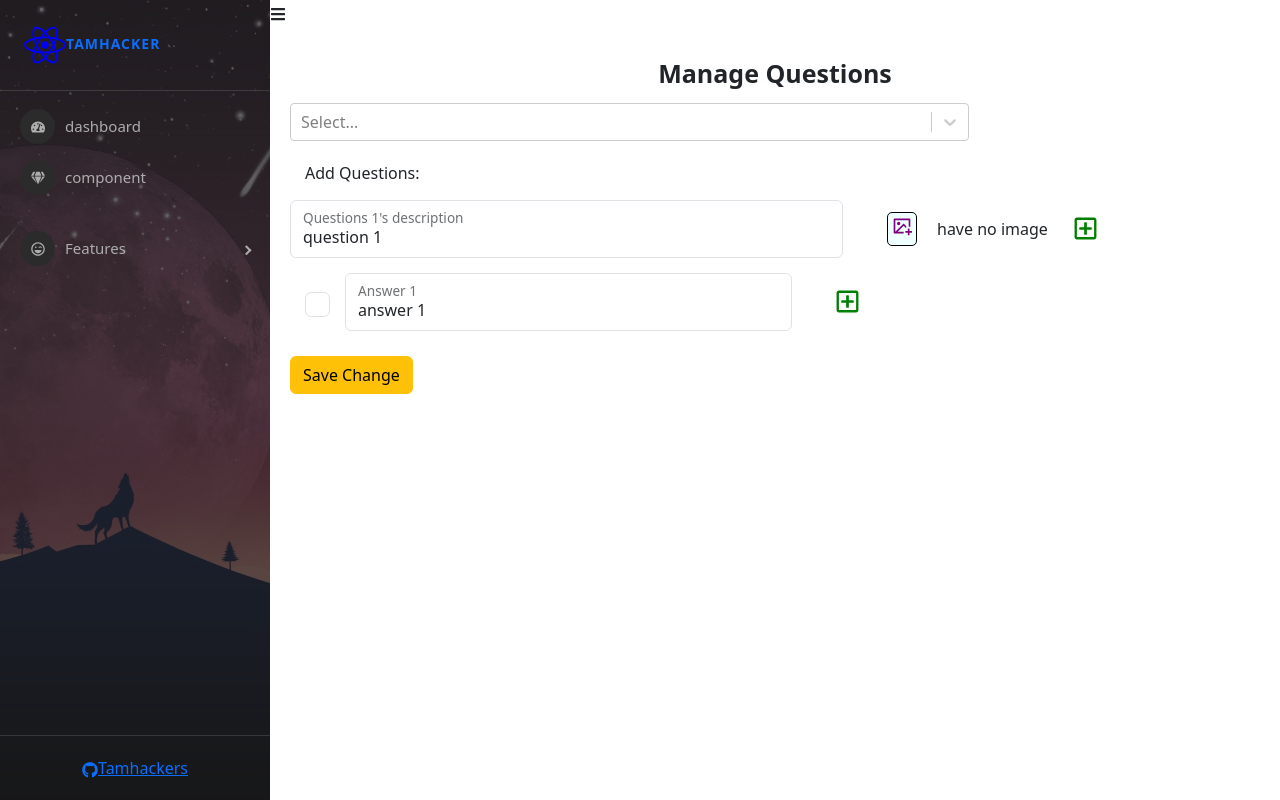
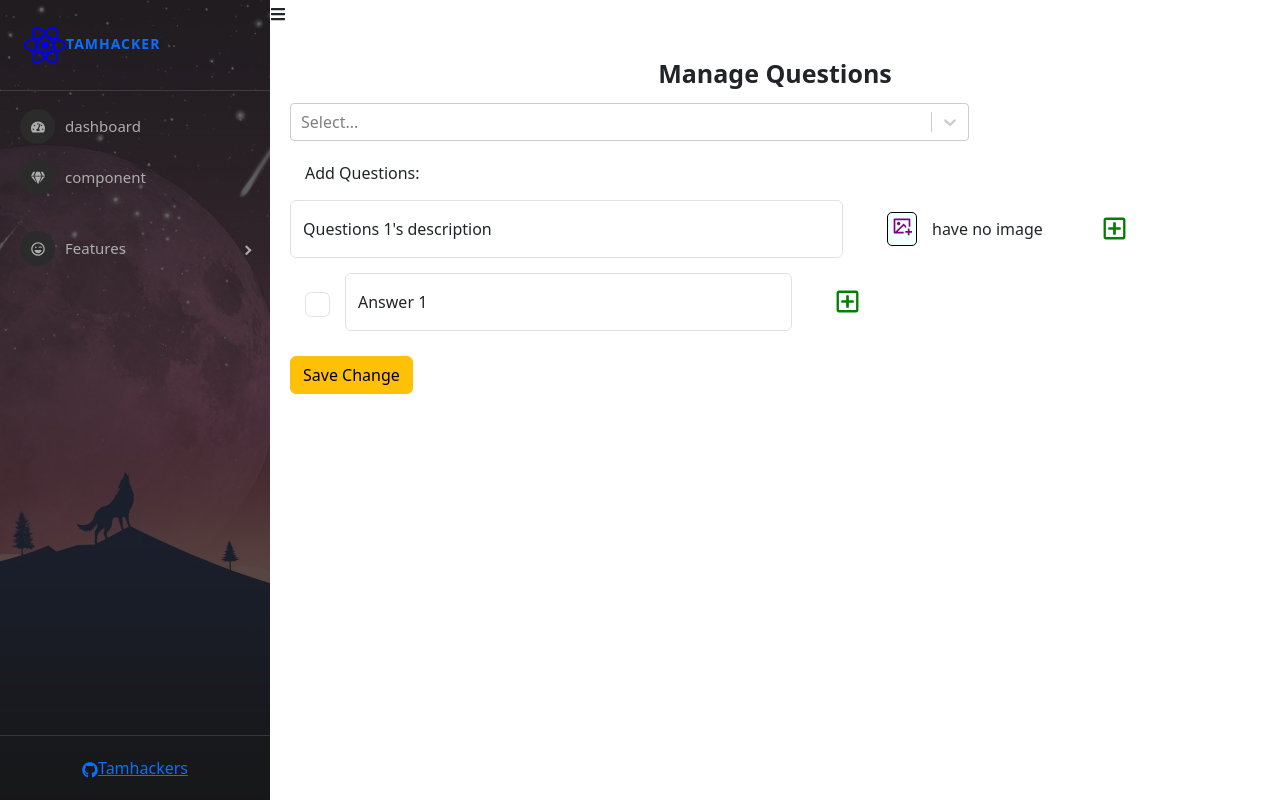
Before and after one commit to minhtam0308/my-proj, a React (Create React App) app: page /admin/manage-questions in a window 1280 px wide. Built offline with nearby package versions, Linux system fonts and the light colour scheme; no server answers.

Commit message:
finish add question into quiz

```diff
--- a/package.json
+++ b/package.json
@@ -10,6 +10,7 @@
     "bootstrap": "5.3.3",
     "lodash": "4.17.21",
     "react": "18.2.0",
+    "react-awesome-lightbox": "1.8.1",
     "react-bootstrap": "2.10.4",
     "react-dom": "18.2.0",
     "react-icon": "1.0.0",
--- a/src/component/Admin/Question/Questions.js
+++ b/src/component/Admin/Question/Questions.js
@@ -2,29 +2,54 @@ import './Questions.scss'
 import Select from 'react-select';
 import { FaRegMinusSquare, FaRegPlusSquare } from "react-icons/fa";
 import { RiImageAddLine } from "react-icons/ri";
-import { useState } from 'react';
+import { useEffect, useState } from 'react';
 import { v4 as uuidv4 } from 'uuid';
-import _, { every } from 'lodash'
-
+import _ from 'lodash'
+import Lightbox from "react-awesome-lightbox";
+import "react-awesome-lightbox/build/style.css";
+import { getQuizToManage, postAnsWithIdQuesForQuiz, postQuesForQuiz } from '../../service/APIrequest';
+import { toast } from 'react-toastify';
 
 const Questions = () => {
-
-
-    const [dataAddQues, setDataAddQues] = useState([{
+    const initQues = [{
         id: uuidv4(),
-        description: "question 1",
+        description: "",
         imageFile: '',
         imageName: '',
         answer: [
             {
                 id: uuidv4(),
-                description: 'answer 1',
+                description: '',
                 isCheck: false
             }
         ]
     }
-    ])
+    ]
 
+
+    const [dataAddQues, setDataAddQues] = useState(initQues)
+    const [viewImage, setViewImage] = useState("")
+    const [listQuiz, setListQuiz] = useState([])
+    const [quizSelect, setQuizSelect] = useState()
+    const [idEmpty, setIdEmpty] = useState("")
+
+    useEffect(() => {
+        getAllDataQuizManage()
+    }, [])
+
+    const getAllDataQuizManage = async () => {
+        const res = await getQuizToManage()
+        if (res && res.EC === 0) {
+            let temp = res.DT.map((item) => {
+                return ({
+                    value: item.id,
+                    label: `${item.id} - ${item.name} - ${item.description}`
+                })
+
+            })
+            setListQuiz(temp)
+        }
+    }
 
 
 
@@ -119,17 +144,80 @@ const Questions = () => {
         }
     }
 
-    const saveChange = () => {
-        console.log(dataAddQues)
+    const saveChange = async () => {
+        // postQuesForQuiz = (quiz_id, description, questionImage)
+        // postAnsWithIdQuesForQuiz = (description, correct_answer, question_id)
+        // khong the trinh tu
+        //submit question
+        // await Promise.all(dataAddQues.map(async (question) => {
+        //     const resQues = await postQuesForQuiz(+quizSelect.value, question.description, question.imageFile)
+        //     //submit ans
+        //     await Promise.all(question.answer.map(async (answer) => {
+        //         const resAns = await postAnsWithIdQuesForQuiz(answer.description, answer.isCheck, resQues.DT.id)
+        //     }))
+        // }))
+
+
+        //validate quiz
+        if (!quizSelect) {
+            toast.error(`Please choose the quiz`)
+            return;
+        }
+
+        //validate Ques ans
+
+
+        for (let i = 0; i < dataAddQues.length; i++) {
+            let countAns = 0
+            if (!dataAddQues[i].description) {
+                toast.error(`Empty question at Question ${i + 1}`)
+                setIdEmpty(dataAddQues[i].id)
+                return;
+            }
+            for (let j = 0; j < dataAddQues[i].answer.length; j++) {
+                if (!dataAddQues[i].answer[j].description) {
+                    toast.error(`Empty answer at Question ${i + 1} and answer ${j + 1}`)
+                    setIdEmpty(dataAddQues[i].answer[j].id)
+                    return;
+                }
+                if (dataAddQues[i].answer[j].isCheck) {
+                    countAns++;
+                }
+            }
+            if (countAns === 0) {
+                toast.error(`Please choose answer correct in question ${i + 1}`)
+                setIdEmpty(dataAddQues[i].id)
+                return
+            }
+            setIdEmpty()
+        }
+
+
+        // theo trinh tu
+        for (const question of dataAddQues) {
+            const resQues = await postQuesForQuiz(+quizSelect.value, question.description, question.imageFile)
+            for (const answer of question.answer) {
+                const resAns = await postAnsWithIdQuesForQuiz(answer.description, answer.isCheck, resQues.DT.id)
+            }
+        }
+        setDataAddQues(initQues)
+
     }
+
+
 
     return (
         <div className="questions-container">
             <div className="title">
                 Manage Questions
             </div>
-            <div className='select-quiz'>
+            <div className='select-quiz form-group col-6' >
                 <Select
+                    options={listQuiz}
+                    defaultValue={quizSelect}
+                    // value={listQuiz[0]}
+                    onChange={setQuizSelect}
+
 
                 />
             </div>
@@ -143,14 +231,19 @@ const Questions = () => {
                                 <input
 
                                     type="text"
-                                    className="form-control inp-des"
+                                    className={idEmpty && question.id === idEmpty
+                                        ?
+                                        "form-control inp-des is-invalid"
+                                        :
+                                        "form-control inp-des"
+                                    }
                                     placeholder="Password"
                                     value={question.description}
                                     onChange={(event) => {
                                         handlerChangeQues(question.id, event.target.value)
                                     }}
                                 />
-                                <label>Questions {indexques + 1}'s description</label>
+                                <label style={{ zIndex: 0 }}>Questions {indexques + 1}'s description</label>
                             </div>
                             <div className="col-md-14 px-1 up">
 
@@ -161,7 +254,12 @@ const Questions = () => {
 
 
                             </div>
-                            <span>{question.imageName ? question.imageName : 'have no image'}</span>
+                            <div style={{ width: "150px" }}>{question.imageName ?
+                                <span onClick={() => {
+                                    setViewImage(question.imageFile)
+                                }}>{question.imageName}</span>
+                                :
+                                'have no image'}</div>
                             <div className='control'>
                                 <span
 
@@ -195,14 +293,18 @@ const Questions = () => {
                                         <input
 
                                             type="text"
-                                            className="form-control inp-des"
+                                            className={idEmpty && answer.id === idEmpty
+                                                ?
+                                                "form-control inp-des is-invalid"
+                                                :
+                                                "form-control inp-des"}
                                             placeholder="Password"
                                             value={answer.description}
                                             onChange={(event) => {
                                                 handeleChangeAnsCheck('ANS', question.id, answer.id, event)
                                             }}
                                         />
-                                        <label>Answer {indexAns + 1}</label>
+                                        <label style={{ zIndex: 0 }}>Answer {indexAns + 1}</label>
                                     </div>
 
                                     <div className='control'>
@@ -231,9 +333,13 @@ const Questions = () => {
                 })}
 
             </div>
+
             <div className='saveChange'>
                 <button className='btn btn-warning' onClick={saveChange}>Save Change</button>
             </div>
+            {viewImage &&
+                <Lightbox image={URL.createObjectURL(viewImage)} title={viewImage.name} onClose={() => setViewImage("")}></Lightbox>
+            }
         </div>
     )
 }
--- a/src/component/Admin/Question/Questions.scss
+++ b/src/component/Admin/Question/Questions.scss
@@ -4,6 +4,7 @@
     .select-quiz {
         width: 70%;
         margin-bottom: 20px;
+        z-index: 10;
     }
 
     .title {
--- a/src/component/service/APIrequest.js
+++ b/src/component/service/APIrequest.js
@@ -86,10 +86,25 @@ const delQuiz = (id) => {
     return axios.delete(`api/v1/quiz/${id}`)
 }
 
+const postQuesForQuiz = (quiz_id, description, questionImage) => {
+    const data = new FormData();
+    data.append('quiz_id', quiz_id)
+    data.append('description', description);
+    data.append('questionImage', questionImage);
+    return axios.post(`api/v1/question`, data)
+}
+
+const postAnsWithIdQuesForQuiz = (description, correct_answer, question_id) => {
+    return axios.post(`api/v1/answer`, {
+        description, correct_answer, question_id
+    })
+}
+
 export {
     APIservice, GetallUser, putUpdateUser, DeleteUser,
     getUserWithPaginatte, postLogin, postSignin,
     getListQuiz, getQuizById, postSubmitAnswer, postAddQuiz,
-    getQuizToManage, putUpdateQuiz, delQuiz
+    getQuizToManage, putUpdateQuiz, delQuiz, postQuesForQuiz,
+    postAnsWithIdQuesForQuiz
 
 };
```
Also changed, not shown: 1 other file (tests, documents, lock files or other folders).
